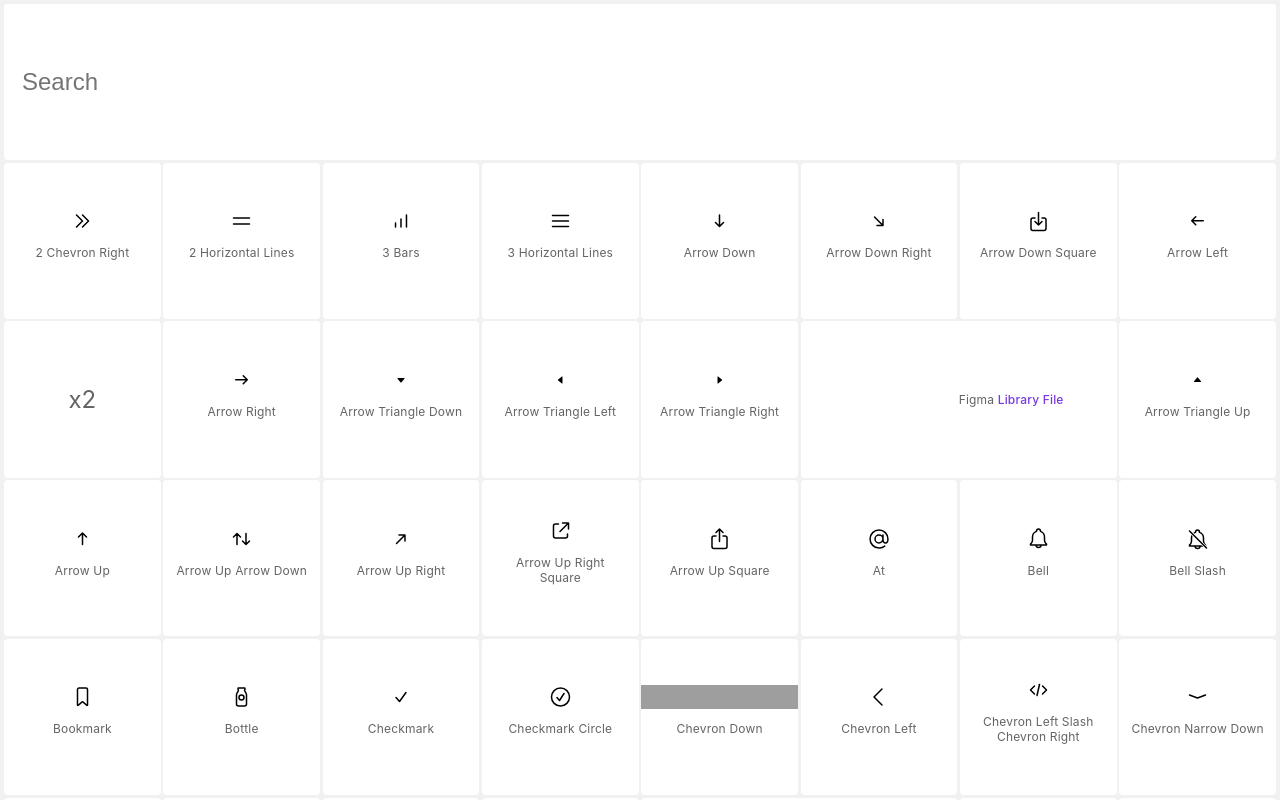
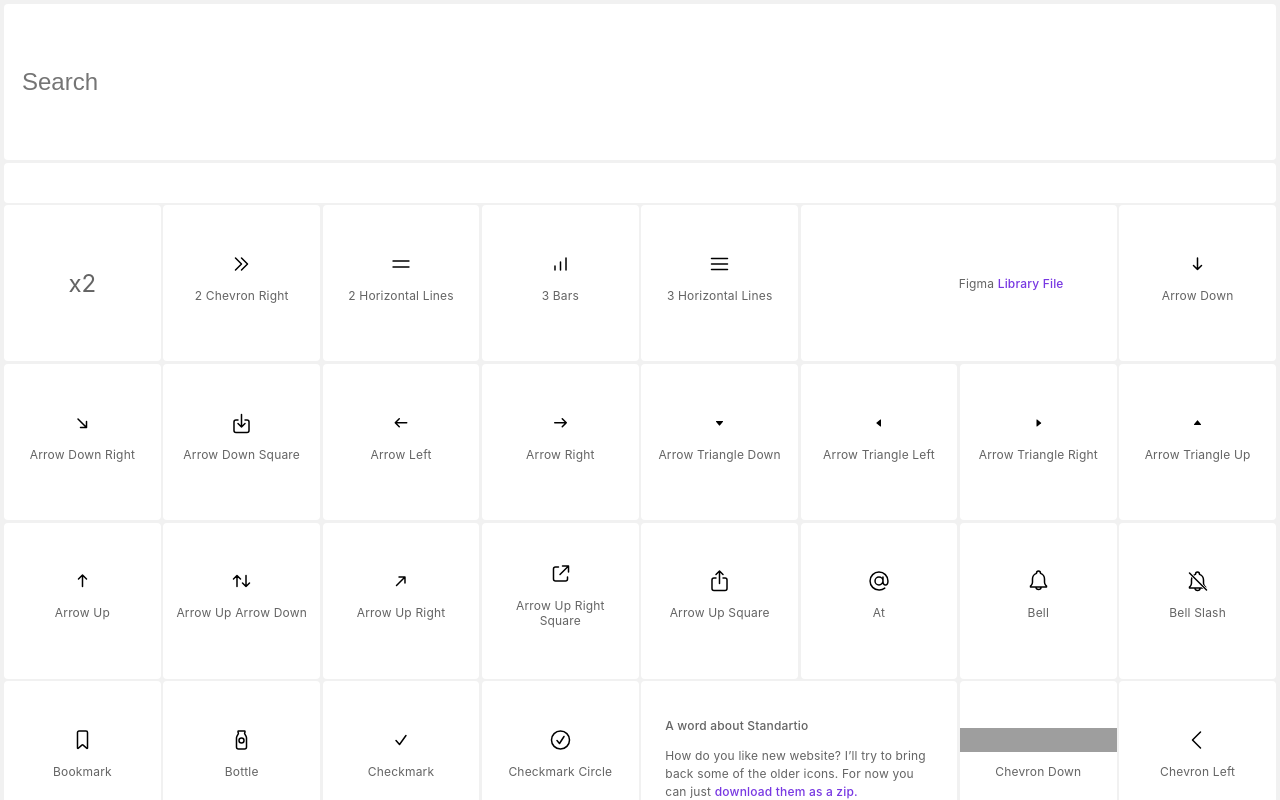
Before and after one commit to yaosamo/standartio, a Next.js app: page / in a window 1280 px wide. Shown: the top 800 px of the page. Built offline with nearby package versions, Linux system fonts and the light colour scheme; grey boxes are pictures that could not be loaded.

Commit message:
new widget

```diff
--- a/components/newiconswidget.js
+++ b/components/newiconswidget.js
@@ -1,13 +1,12 @@
 import styles from "../styles/Home.module.css";
+import React, { useState } from "react";
 
 export default function NewIconsWidget(props) {
   return (
-    <div className={styles.ticker}>
+    <marquee className={styles.ticker}>
       <div className={styles.ticker_items_wrap}>
-        <div className={styles.ticker_item}>New Icons</div>
-        <div className={styles.ticker_item}>New Icons 2</div>
-        <div className={styles.ticker_item}>New Icons 3</div>
+        <div className={styles.ticker_item}>New Icons Added / 添加了新图标</div>
       </div>
-    </div>
+    </marquee>
   );
 }
--- a/pages/index.js
+++ b/pages/index.js
@@ -95,7 +95,7 @@
           <EmptyResults iconrequested={searchFieldValue} />
         )}
         {searchFieldValue === "yaosamo" && <YaosamoSearch />}
-        {/* {<NewIconsWidget />} */}
+        {<NewIconsWidget />}
       </main>
     </div>
   );
--- a/styles/Home.module.css
+++ b/styles/Home.module.css
@@ -101,26 +101,12 @@
 }
 
 .ticker_items_wrap {
-  border: 1px dotted red;
   display: flex;
   gap: 4rem;
   align-items: center;
   white-space: nowrap;
   box-sizing: content-box;
   animation: ticker calc(var(--duration-short) / 1) linear infinite;
-}
-
-@keyframes ticker {
-  0% {
-    transform: translate3d(100%, 0, 0);
-  }
-  100% {
-    transform: translate3d(-100%, 0, 0);
-  }
-}
-
-.ticker_item {
-  border: 1px dashed green;
 }
 
 .setting_size {
```
